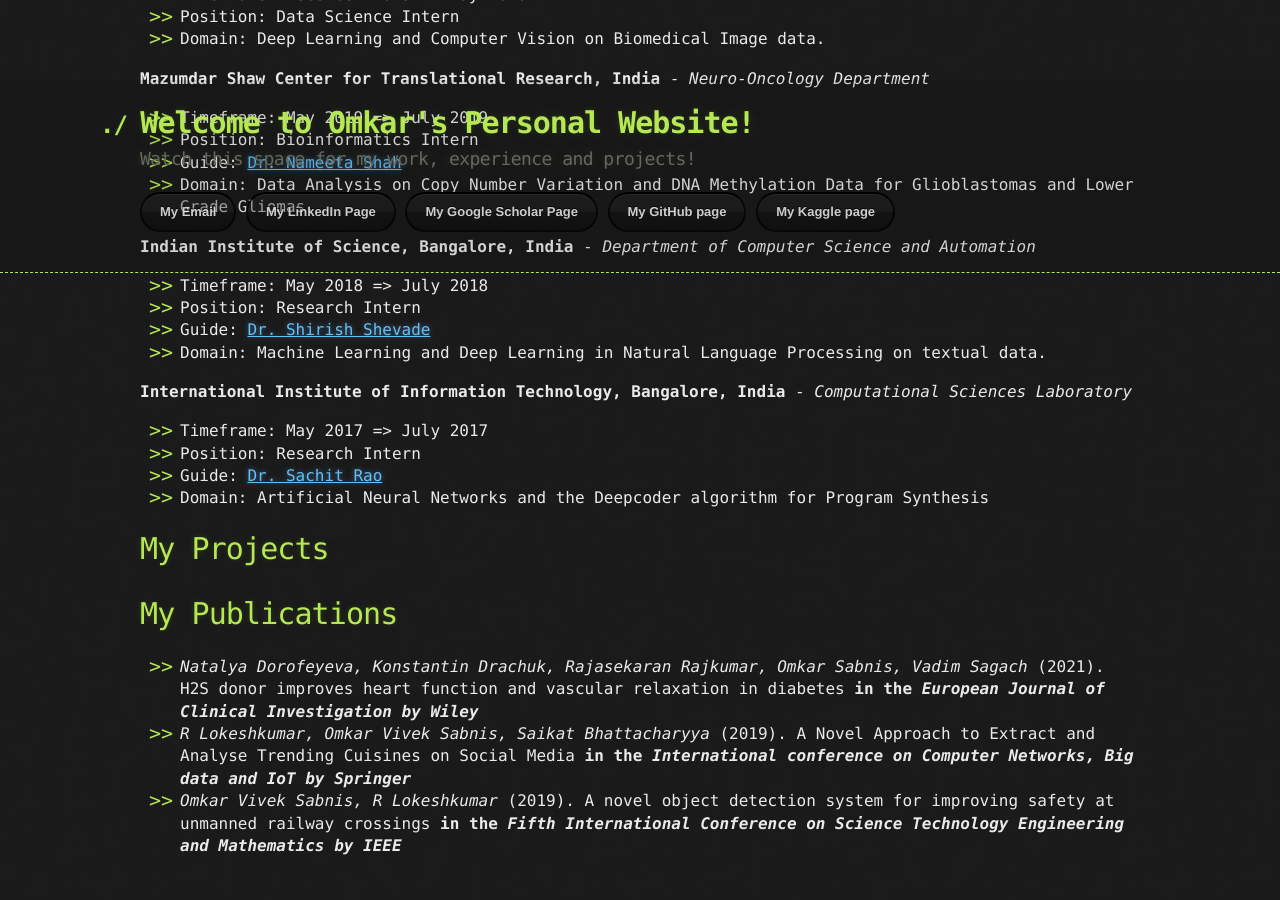
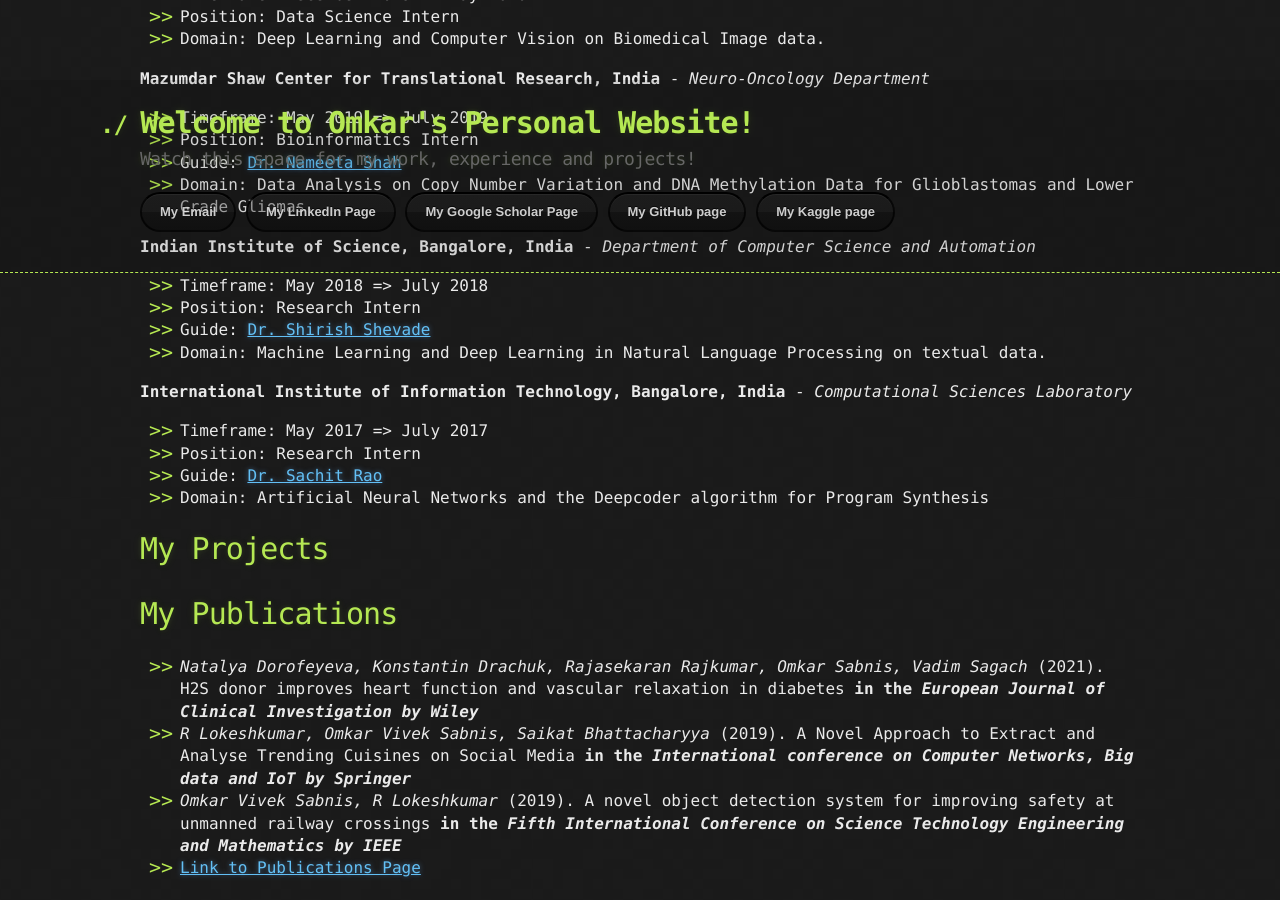
Before and after one commit to osabnis/osabnis.github.io, a Jekyll site: the page built from index.md, in a window 1280 px wide and 900 px high, scrolled down 1098 px. Built offline with Jekyll 4.4.1, drawn with Linux system fonts in a browser that asks for light colours; our own code applies the rules of GitHub Pages for plain Markdown files; before the commit the page ends 1975 px from its top, so only the background shows below that.

Commit message:
Update index.md

```diff
--- a/index.md
+++ b/index.md
@@ -82,3 +82,4 @@ I have worked in these amazing companies in the past!
 * _Natalya Dorofeyeva, Konstantin Drachuk, Rajasekaran Rajkumar, Omkar Sabnis, Vadim Sagach_ (2021). H2S donor improves heart function and vascular relaxation in diabetes **in the  _European Journal of Clinical Investigation by Wiley_**
 * _R Lokeshkumar, Omkar Vivek Sabnis, Saikat Bhattacharyya_ (2019). A Novel Approach to Extract and Analyse Trending Cuisines on Social Media **in the _International conference on Computer Networks, Big data and IoT by Springer_**
 * _Omkar Vivek Sabnis, R Lokeshkumar_ (2019). A novel object detection system for improving safety at unmanned railway crossings **in the _Fifth International Conference on Science Technology Engineering and Mathematics by IEEE_**
+* [Link to Publications Page](./another-page.html)
```
